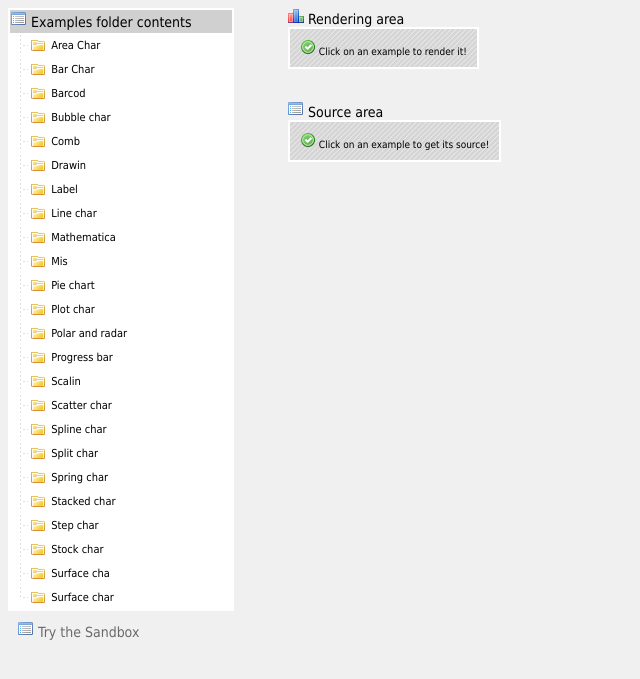
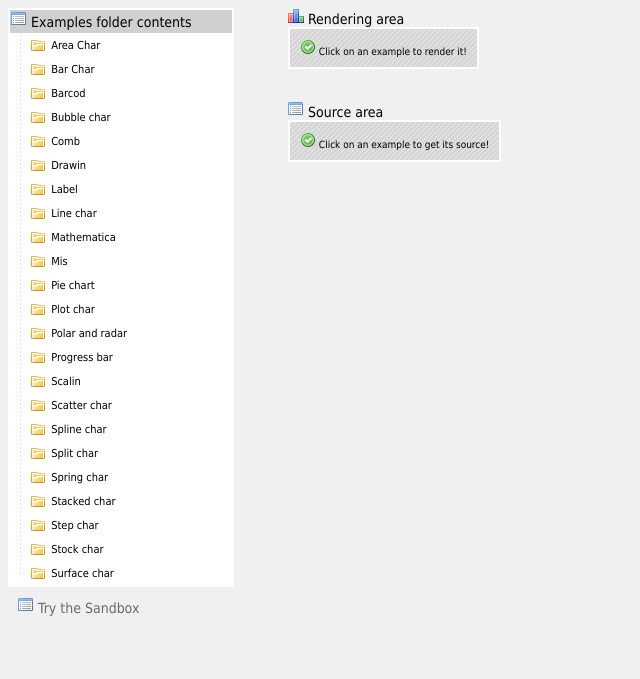
Before and after one commit to bozhinov/pChart2.0-for-PHP7, a PHP site: page /examples/index.php in a window 1280 px wide. Shown: the top 679 px of the page, without its empty margins (0-640 px from the left). Run offline with PHP 8.4, Linux system fonts and the light colour scheme.

Commit message:
* Clean up examples index

```diff
--- a/examples/example.drawContour.php
+++ b/examples/example.drawContour.php
@@ -1,5 +1,5 @@
 <?php
-/* CAT:Surface chart*/
+/* CAT:Surface chart */
 
 /* pChart library inclusions */
 require_once("bootstrap.php");
--- a/examples/index.php
+++ b/examples/index.php
@@ -1,6 +1,6 @@
 <html>
 <head>
-<title>pChart 2.x - Examples</title>
+<title>pChart - Examples</title>
 <meta http-equiv='Content-Type' content='text/html; charset=utf-8'/>
 <style>
 	body { background-color: #F0F0F0; font-family: tahoma; font-size: 14px;}
@@ -18,55 +18,47 @@
 </style>
 <script src='resources/jquery-3.4.1.min.js' type="text/javascript"></script>
 <script>
-
 	var LastOpened = null;
 	var LastScript = null;
 
-	function toggleMenu(Element)
-	{
+	$(document).ready(function() {
+
+		$(".folder").on("click", function() {
+
 			if (LastOpened != null){
 				document.getElementById(LastOpened.slice(0, -5)).style.display = "none";
 				document.getElementById(LastOpened).style.fontWeight = "normal";
 			}
-		document.getElementById(Element.slice(0, -5)).style.display = "inline";
-		document.getElementById(Element).style.fontWeight = "bold";
 
-		LastOpened = Element;
-	}
+			LastOpened = $(this).attr('id');
 
-	function render(PictureName)
-	{
+			document.getElementById(LastOpened.slice(0, -5)).style.display = "inline";
+			document.getElementById(LastOpened).style.fontWeight = "bold";
+		});
+
+		$(".example").on("click", function() {
+
 			if (LastScript != null) {
 				document.getElementById(LastScript).style.fontWeight = "normal";
 			}
-		document.getElementById(PictureName).style.fontWeight = "bold";
-		LastScript = PictureName;
 
-		$("#render").html("<center><img src='example." + PictureName + ".php' /></center>");
-		viewSource(PictureName);
-	}
+			LastScript = $(this).attr('id');
 
-	function viewSource(URL) // fetch the source code
-	{
+			document.getElementById(LastScript).style.fontWeight = "bold";
+
+			$("#render").html("<center><img src='example." + LastScript + ".php' /></center>");
+
 			$.ajax({
 				type: "POST",
 				url: "fetch.src.php",
-			data: {'View': URL},
+				data: {'View': LastScript},
 				success: function (result) {
 					$("#source").html(result);
 				}
 			});
-	}
-
-	$(document).ready(function() {
-		$(".folder").on("click", function() {
-			toggleMenu($(this).attr('id'));
-		})
-		$(".example").on("click", function() {
-			render($(this).attr('id'));
-		})
 		});
 
+	});
 </script>
 </head>
 
@@ -81,68 +73,63 @@
 <?php
 
  /* Build a list of the examples & categories */
-$Tree = [];
-$DirectoryHandle = opendir(".");
+$tree = [];
+foreach (glob("example.*") as $fileName){
 
-while (($FileName = readdir($DirectoryHandle)) !== false)
-{
-	if (substr($FileName,0,8) == "example."){
-		$FileHandle  = fopen($FileName, "r");
-		$buffer      = fgets($FileHandle);
-		$buffer      = fgets($FileHandle);
-		fclose($FileHandle);
+	$fileHandle  = fopen($fileName, "r");
+	$buffer      = fgets($fileHandle);
+	$buffer      = fgets($fileHandle);
+	fclose($fileHandle);
 
 	if (substr($buffer, 0, 7) == "/* CAT:"){ # /* CAT:Misc */
-			$Categorie = substr($buffer, 7, -5);
-			$Tree[$Categorie][] = substr($FileName, 8, -4);
-		}
+		$cat = substr($buffer, 7, -5);
+		$tree[$cat][] = substr($fileName, 8, -4);
 	}
 }
 
-closedir($DirectoryHandle);
+ksort($tree);
+$keys = array_keys($tree);
+$lastKey = end($keys);
 
-$_TREE_HTML = "";
-ksort($Tree);
-$keys = array_keys($Tree);
-$LastKey = end($keys);
+$treeHTML = "";
 
-foreach($Tree as $Key => $Elements){
+foreach($tree as $key => $elements){
 
-	if ($LastKey == $Key) {
-		$Icon = "dash-explorer-last.png";
-		$SubIcon = "dash-explorer-blank.png";
+	if ($lastKey == $key) {
+		$icon = "dash-explorer-last.png";
+		$subIcon = "dash-explorer-blank.png";
 	} else {
-		$Icon = "dash-explorer.png";
-		$SubIcon = "dash-explorer-noleaf.png";
+		$icon = "dash-explorer.png";
+		$subIcon = "dash-explorer-noleaf.png";
 	}
 
-	$_TREE_HTML .= "<table>\r\n";
-	$_TREE_HTML .= "<tr>\r\n";
-	$_TREE_HTML .= "	<td><img src='resources/".$Icon."' /></td>\r\n";
-	$_TREE_HTML .= "	<td><img src='resources/folder.png'/></td>\r\n";
-	$_TREE_HTML .= "	<td><div class='folder' id='".$Key."_main'>&nbsp;".$Key."</div></td>\r\n";
-	$_TREE_HTML .= "</tr>\r\n";
-	$_TREE_HTML .= "</table>\r\n";
+	$treeHTML .= "<table>\r\n";
+	$treeHTML .= "<tr>\r\n";
+	$treeHTML .= "	<td><img src='resources/".$icon."' /></td>\r\n";
+	$treeHTML .= "	<td><img src='resources/folder.png'/></td>\r\n";
+	$treeHTML .= "	<td><div class='folder' id='".$key."_main'>&nbsp;".$key."</div></td>\r\n";
+	$treeHTML .= "</tr>\r\n";
+	$treeHTML .= "</table>\r\n";
 
-	$_TREE_HTML .= "<table id='".$Key."' style='display: none;'><tr>\r\n";
+	$treeHTML .= "<table id='".$key."' style='display: none;'><tr>\r\n";
 
-	foreach($Elements as $SubKey => $Element){
+	foreach($elements as $subKey => $element){
 
-		$Icon = ($SubKey == count($Elements)-1) ? "dash-explorer-last.png" : "dash-explorer.png";
+		$icon = ($subKey == count($elements)-1) ? "dash-explorer-last.png" : "dash-explorer.png";
 
-		$_TREE_HTML .= "<tr>\r\n";
-		$_TREE_HTML .= "	<td><img src='resources/".$SubIcon."' /></td>\r\n";
-		$_TREE_HTML .= "	<td><img src='resources/".$Icon."' /></td>\r\n";
-		$_TREE_HTML .= "	<td><img src='resources/application_view_tile.png' /></td>\r\n";
-		$_TREE_HTML .= "	<td><div class='example' id='".$Element."'>&nbsp;<a class='smallLink' href='#'>".$Element."</a></div></td>\r\n";
-		$_TREE_HTML .= "</tr>\r\n";
+		$treeHTML .= "<tr>\r\n";
+		$treeHTML .= "	<td><img src='resources/".$subIcon."' /></td>\r\n";
+		$treeHTML .= "	<td><img src='resources/".$icon."' /></td>\r\n";
+		$treeHTML .= "	<td><img src='resources/application_view_tile.png' /></td>\r\n";
+		$treeHTML .= "	<td><div class='example' id='".$element."'>&nbsp;<a class='smallLink' href='#'>".$element."</a></div></td>\r\n";
+		$treeHTML .= "</tr>\r\n";
 	}
 
-	$_TREE_HTML .= "</table>\r\n";
+	$treeHTML .= "</table>\r\n";
 
 }
 
-echo $_TREE_HTML;
+echo $treeHTML;
 
 ?>
 	</div>
```
Lines whose indentation alone changed are shown as unchanged.
